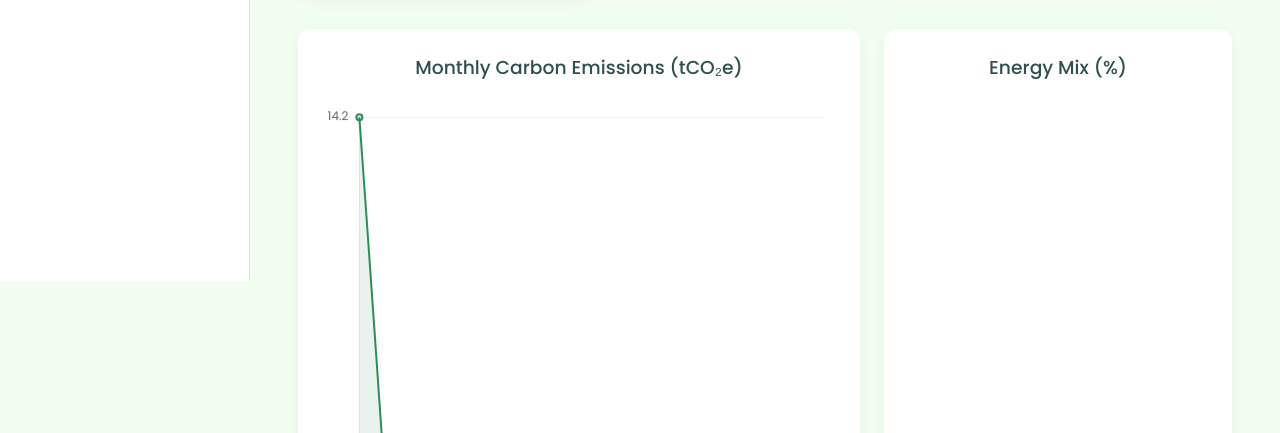
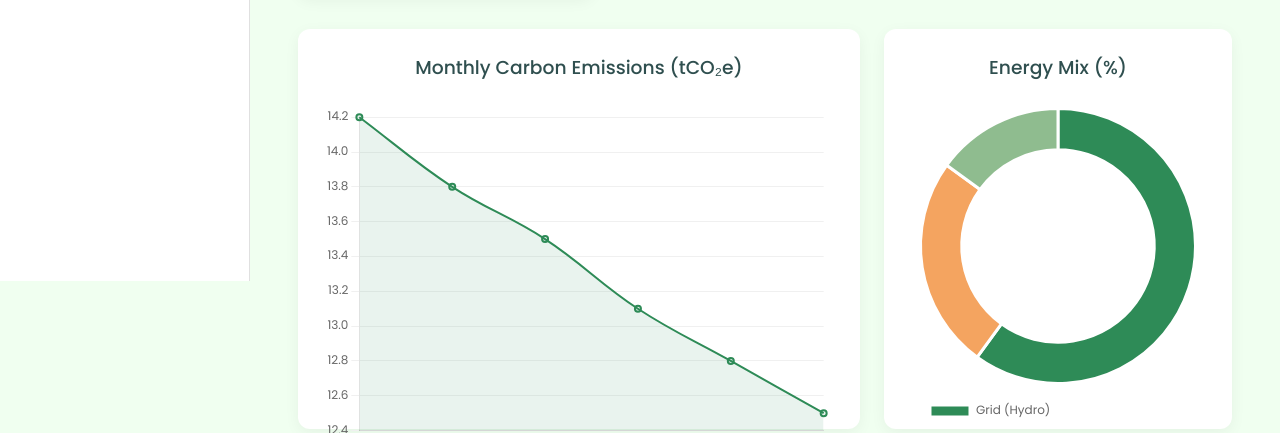
Before and after one commit to SparkLabsLK/susiri, a plain HTML site: page index.html in a window 1280 px wide. Shown: the part 519-952 px from the top of the page. Drawn offline with nearby package versions, Linux system fonts and the light colour scheme.

Commit message:
Fixed the chart scroll

```diff
--- a/style.css
+++ b/style.css
@@ -21,6 +21,7 @@ body {
     background-color: var(--background-color);
     color: var(--text-color);
     line-height: 1.6;
+    overflow-x: hidden; /* Prevents horizontal scroll on the whole page */
 }
 
 .container {
@@ -150,6 +151,8 @@ body {
     padding: 1.5rem;
     border-radius: var(--border-radius);
     box-shadow: var(--shadow);
+    position: relative; /* <-- KEY CHANGE 1 */
+    height: 400px;     /* <-- KEY CHANGE 2 */
 }
 
 .chart-container h3 {
```
